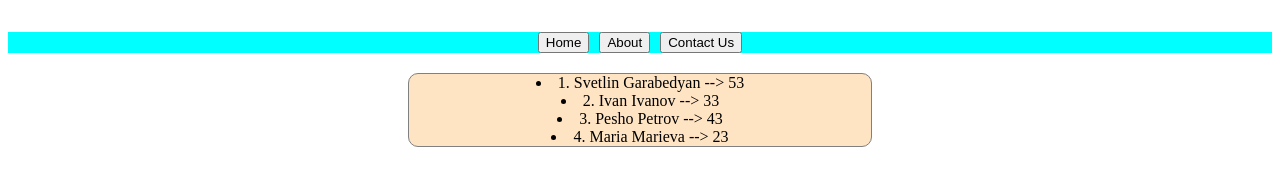
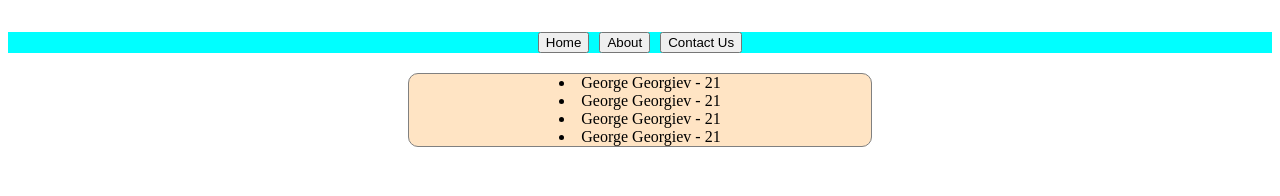
Before and after one commit to SvetlinGG/Angular-Components, an Angular app in the folder component-train/: page / in a window 1280 px wide. Shown: the top 196 px of the page. Built offline with nearby package versions, Linux system fonts and the light colour scheme.

Commit message:
nested components

```diff
--- a/component-train/src/app/main/main.component.html
+++ b/component-train/src/app/main/main.component.html
@@ -1,5 +1,5 @@
 <div class="users">
     @for (user of users; track $index) {
-        <li>{{user.id}}. {{user.name}} --> {{user.age}}</li>
+        <app-user-item />
     }
 </div>
--- a/component-train/src/app/main/user-item/user-item.component.html
+++ b/component-train/src/app/main/user-item/user-item.component.html
@@ -1 +1 @@
-<p>user-item works!</p>
+<li>{{user.name}} - {{user.age}}</li>
--- a/component-train/src/app/main/user-item/user-item.component.ts
+++ b/component-train/src/app/main/user-item/user-item.component.ts
@@ -8,5 +8,5 @@ import { Component } from '@angular/core';
   styleUrl: './user-item.component.css'
 })
 export class UserItemComponent {
-
+    user = {name: "George Georgiev", age: 21}
 }
```
